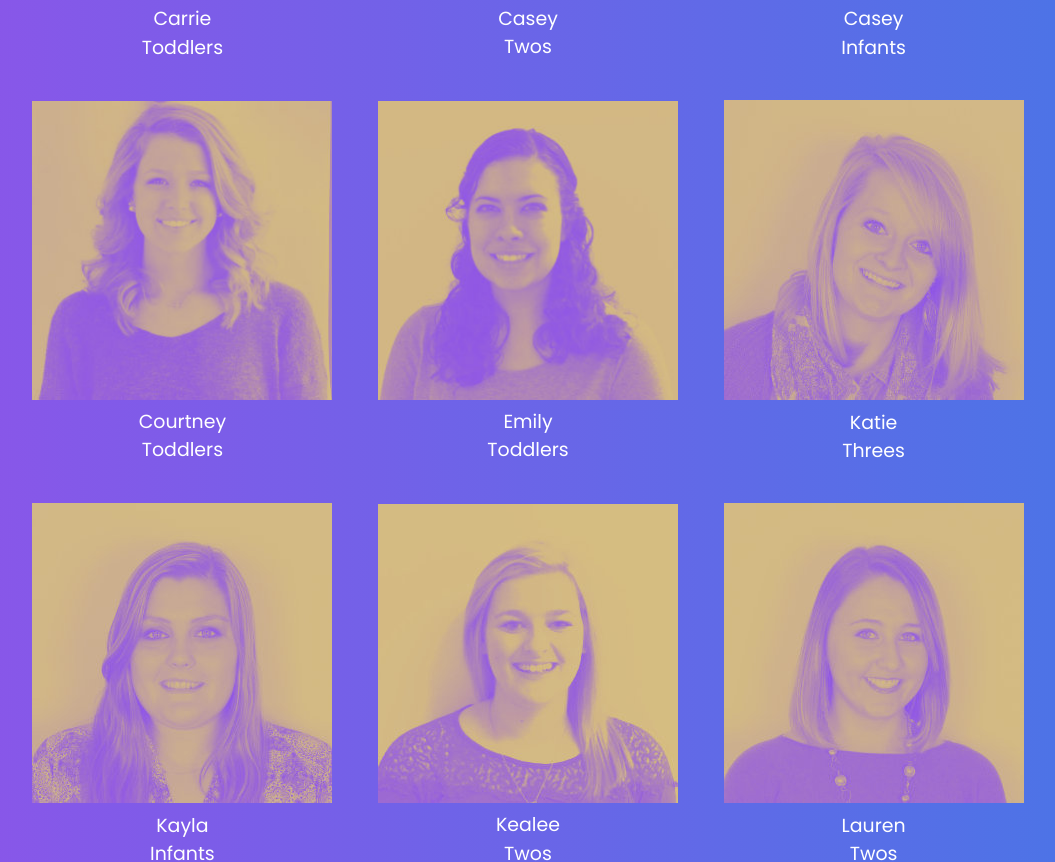
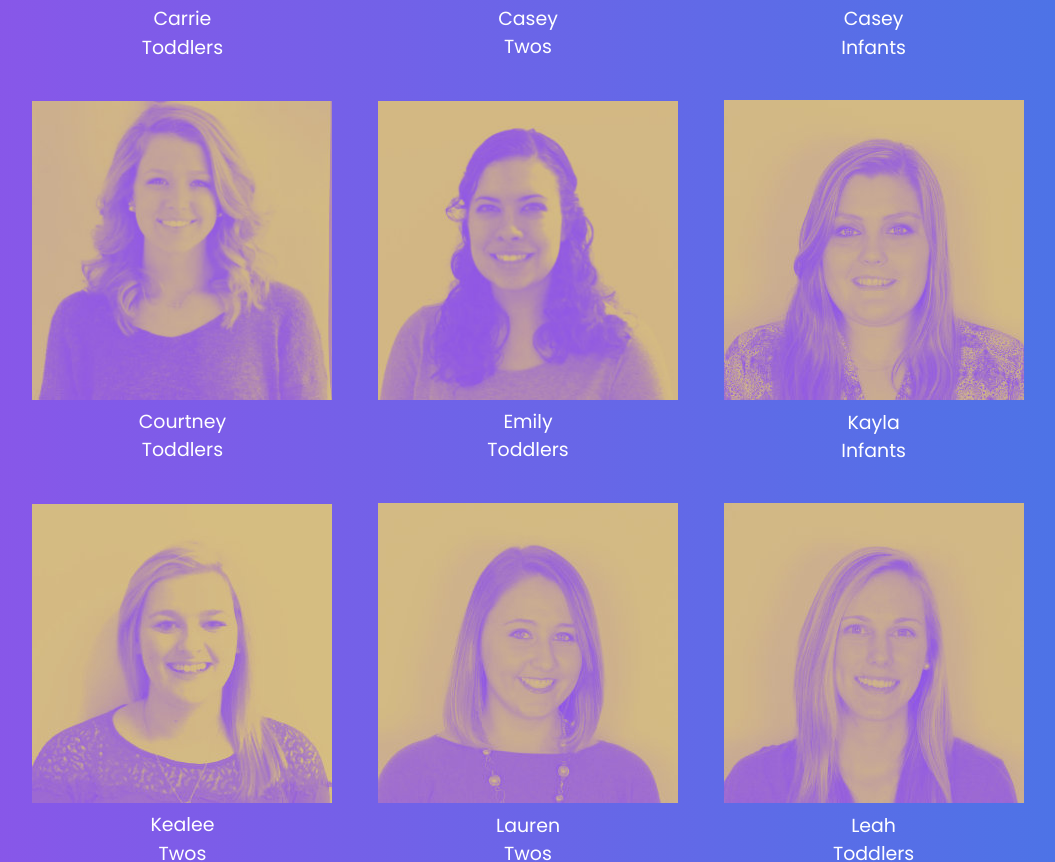
Before and after one commit to openarmsnrv/openarmsnrv.github.io, a plain HTML site: page index.html in a window 1280 px wide. Shown: the part 5463-6325 px from the top of the page, without its empty margins (112-1167 px from the left). Drawn offline with Linux system fonts and the light colour scheme; a web font is replaced by a local one.

Commit message:
Removing Katie

```diff
--- a/index.html
+++ b/index.html
@@ -136,11 +136,6 @@
 						<img src="images/staff/emily.jpg" alt="">
 						<p>Emily</p>
 						<p>Toddlers</p>
-					</div>
-					<div class="grid-unit staff">
-						<img src="images/staff/katie.jpg" alt="">
-						<p>Katie</p>
-						<p>Threes</p>
 					</div>
 					<div class="grid-unit staff">
 						<img src="images/staff/kayla.jpg" alt="">
```
Also changed, not shown: images/staff/katie.jpg (deleted).
